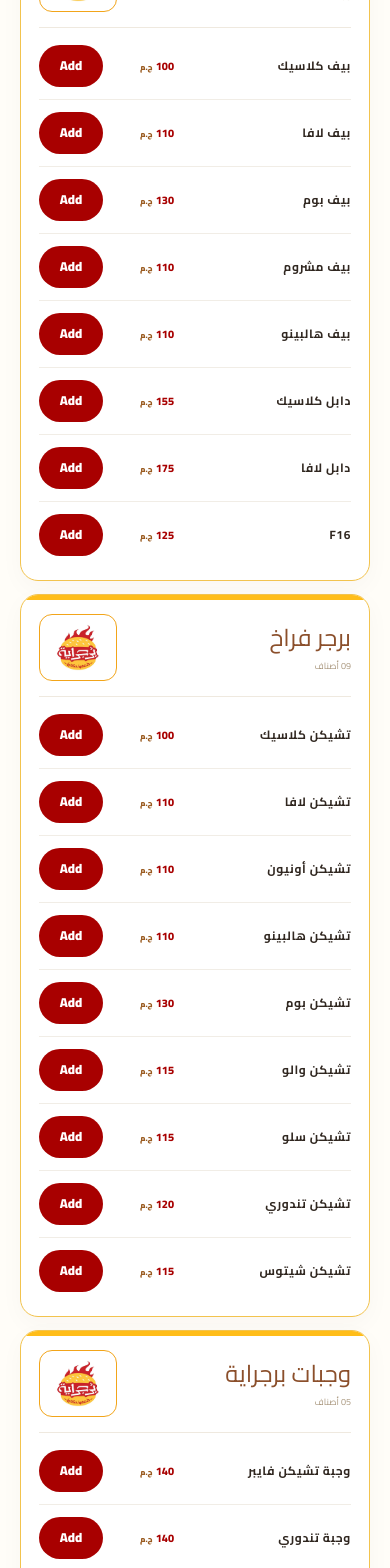
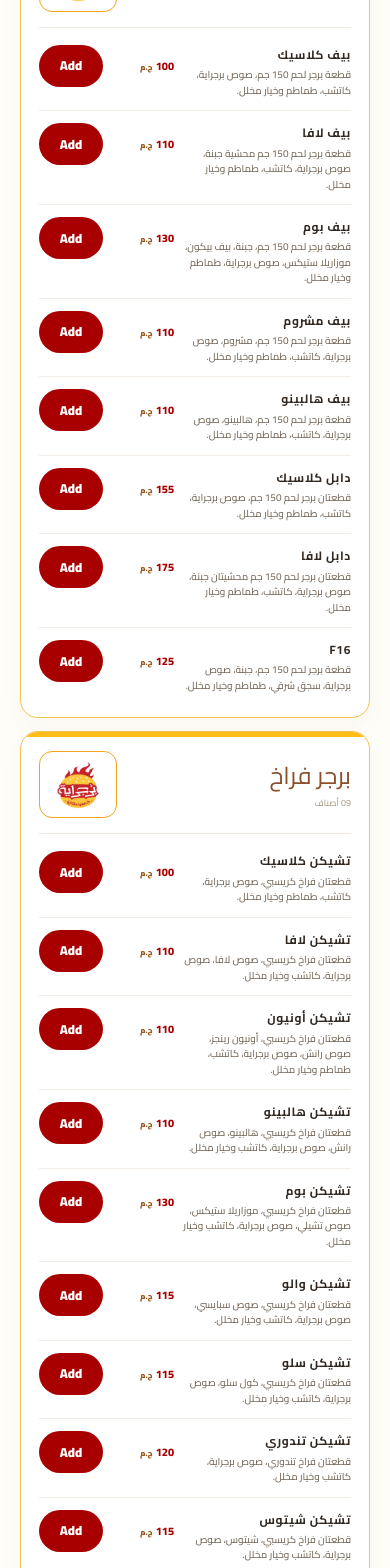
Before and after one commit to mabofard1-source/Burgeraya-Restaurant, a React (Vite) app: page / in a window 390 px wide. Shown: the part 1500-3068 px from the top of the page. Built offline with nearby package versions, Linux system fonts and the light colour scheme; no server answers; a web font is replaced by a local one.

Commit message:
Add menu descriptions and align story CTA on mobile

```diff
--- a/src/App.jsx
+++ b/src/App.jsx
@@ -41,6 +41,42 @@ const menu = [
 
 const categories = ['الكل', ...menu.map(({ category }) => category)];
 
+const itemDescriptions = {
+  'بيف كلاسيك': 'قطعة برجر لحم 150 جم، صوص برجراية، كاتشب، طماطم وخيار مخلل.',
+  'بيف لافا': 'قطعة برجر لحم 150 جم محشية جبنة، صوص برجراية، كاتشب، طماطم وخيار مخلل.',
+  'بيف بوم': 'قطعة برجر لحم 150 جم، جبنة، بيف بيكون، موزاريلا ستيكس، صوص برجراية، طماطم وخيار مخلل.',
+  'بيف مشروم': 'قطعة برجر لحم 150 جم، مشروم، صوص برجراية، كاتشب، طماطم وخيار مخلل.',
+  'بيف هالبينو': 'قطعة برجر لحم 150 جم، هالبينو، صوص برجراية، كاتشب، طماطم وخيار مخلل.',
+  'دابل كلاسيك': 'قطعتان برجر لحم 150 جم، صوص برجراية، كاتشب، طماطم وخيار مخلل.',
+  'دابل لافا': 'قطعتان برجر لحم 150 جم محشيتان جبنة، صوص برجراية، كاتشب، طماطم وخيار مخلل.',
+  F16: 'قطعة برجر لحم 150 جم، جبنة، صوص برجراية، سجق شرقي، طماطم وخيار مخلل.',
+  'تشيكن كلاسيك': 'قطعتان فراخ كريسبي، صوص برجراية، كاتشب، طماطم وخيار مخلل.',
+  'تشيكن لافا': 'قطعتان فراخ كريسبي، صوص لافا، صوص برجراية، كاتشب وخيار مخلل.',
+  'تشيكن أونيون': 'قطعتان فراخ كريسبي، أونيون رينجز، صوص رانش، صوص برجراية، كاتشب، طماطم وخيار مخلل.',
+  'تشيكن هالبينو': 'قطعتان فراخ كريسبي، هالبينو، صوص رانش، صوص برجراية، كاتشب وخيار مخلل.',
+  'تشيكن بوم': 'قطعتان فراخ كريسبي، موزاريلا ستيكس، صوص تشيلي، صوص برجراية، كاتشب وخيار مخلل.',
+  'تشيكن والو': 'قطعتان فراخ كريسبي، صوص سبايسي، صوص برجراية، كاتشب وخيار مخلل.',
+  'تشيكن سلو': 'قطعتان فراخ كريسبي، كول سلو، صوص برجراية، كاتشب وخيار مخلل.',
+  'تشيكن تندوري': 'قطعتان فراخ تندوري، صوص برجراية، كاتشب وخيار مخلل.',
+  'تشيكن شيتوس': 'قطعتان فراخ كريسبي، شيتوس، صوص برجراية، كاتشب وخيار مخلل.',
+  'وجبة تشيكن فايبر': '3 قطع فراخ كريسبي، أرز، بطاطس، صوص فايبر وكول سلو.',
+  'وجبة تندوري': '3 قطع فراخ تندوري، أرز، بطاطس، صوص تندوري وكول سلو.',
+  'وجبة كريسبي': '3 قطع فراخ كريسبي، أرز، بطاطس، صوص برجراية وكول سلو.',
+  'وجبة فاهيتا': '3 قطع فراخ فاهيتا، أرز، بطاطس، صوص رانش وكول سلو.',
+  'وجبة مشوي': '3 قطع صدور فراخ مشوية، أرز، بطاطس، صوص رانش وكول سلو.',
+  'سماش كلاسيك سينجل': 'قطعة برجر سماش، صوص برجراية، خيار مخلل.',
+  'سماش كلاسيك دبل': 'قطعتان برجر سماش، صوص برجراية، خيار مخلل.',
+  'سماش مشروم دبل': 'قطعتان برجر سماش، مشروم، صوص برجراية، خيار مخلل.',
+  'سماش هالبينو دبل': 'قطعتان برجر سماش، هالبينو، صوص برجراية، خيار مخلل.',
+  'سماش هيو': 'قطعتان برجر سماش، بيف بيكون، صوص برجراية، خيار مخلل.',
+  'سماش أونيون مشروم دبل': 'قطعتان برجر سماش، أونيون رينجز، مشروم، صوص برجراية، خيار مخلل.',
+  'سماش كريمي مشروم': 'قطعتان برجر سماش، مشروم كريمي، صوص برجراية، خيار مخلل.',
+  'هوت دوج': 'قطعة هوت دوج، صوص برجراية، كاتشب وخيار مخلل.',
+  ميلانو: 'قطعة هوت دوج، زيتون، رومي، بصل، فلفل ألوان وخيار مخلل.',
+  'كلاسيك ميكس': 'قطعة برجر 150 جم، قطعة فراخ كريسبي، صوص برجراية، كاتشب، طماطم وخيار مخلل.',
+  'لافا ميكس': 'قطعة برجر 150 جم محشية جبنة، قطعة فراخ كريسبي، صوص برجراية، كاتشب وخيار مخلل.'
+};
+
 function Brand({ footer = false, onClick }) {
   return (
     <a
@@ -81,7 +117,10 @@ function MenuCard({ section, term }) {
         if (variants.length === 1 && largePrice == null) variants[0].size = null;
         return (
           <div className="menu-item" key={name}>
-            <span className="item-name">{name}</span>
+            <div className="item-name-wrap">
+              <span className="item-name">{name}</span>
+              {itemDescriptions[name] && <small className="item-description">{itemDescriptions[name]}</small>}
+            </div>
             <div className="kc-item-end kc-size-options">
               {variants.map(({ size, price }) => {
                 const product = { id: `${section.title}::${name}::${size || 'regular'}`, name: size ? `${name} (${size})` : name, price: Number(price) };
--- a/src/burgeraya.css
+++ b/src/burgeraya.css
@@ -390,13 +390,29 @@ body {
 
 .menu-item {
   gap: 8px;
+  align-items: start;
   text-align: right;
+}
+
+.item-name-wrap {
+  display: flex;
+  min-width: 0;
+  flex-direction: column;
+  gap: 2px;
+  grid-column: 1;
 }
 
 .item-name {
   flex: 1 1 90px;
   text-align: right;
   line-height: 1.7;
+}
+
+.item-description {
+  color: #77695b;
+  font-size: 10px;
+  font-weight: 500;
+  line-height: 1.55;
 }
 
 .kc-size-options {
@@ -746,6 +762,13 @@ body {
   .locations-section,
   .menu-section {
     text-align: right;
+  }
+
+  .story-copy .text-link {
+    display: flex;
+    width: max-content;
+    margin-right: auto;
+    margin-left: 0;
   }
 
   .burgeraya-facebook-card > img {
```
